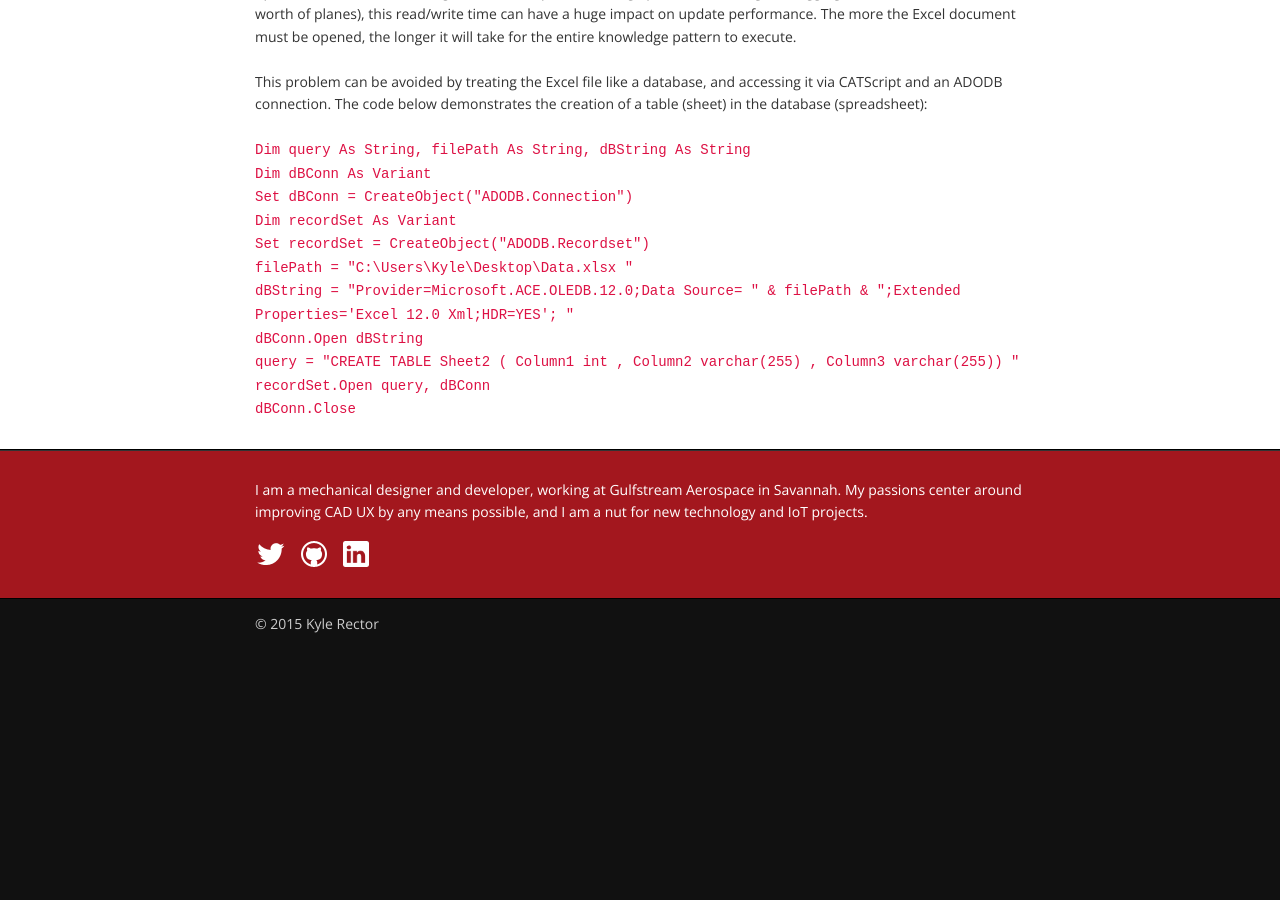
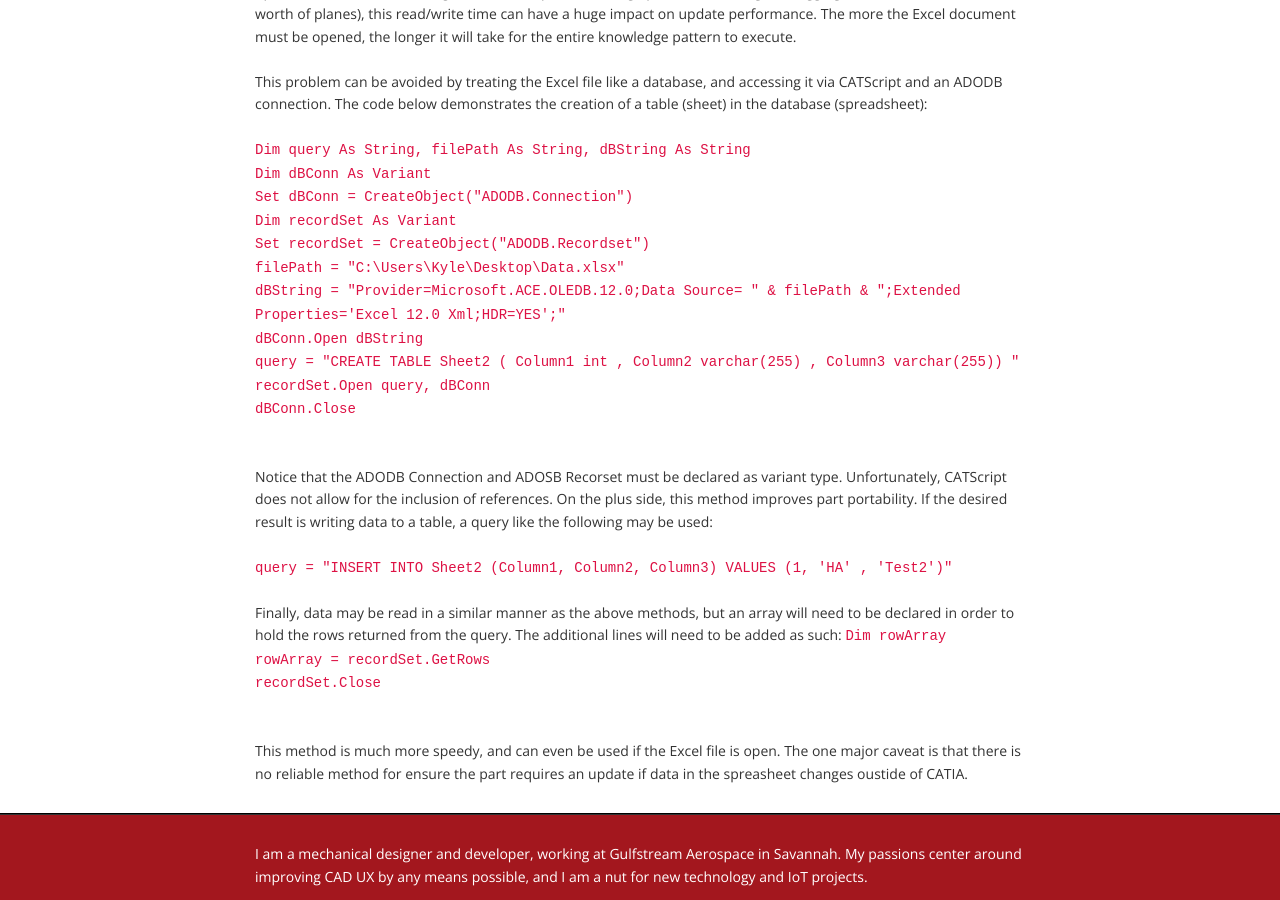
Before and after one commit to KyleARector/KyleARector.github.io, a Jekyll site: the page built from _posts/2015-03-31-CATIA_Design_Table_ADODB.md, in a window 1280 px wide and 900 px high, scrolled down 920 px. Built offline with Jekyll 4.4.1, drawn with Linux system fonts in a browser that asks for light colours; before the commit the page ends 1569 px from its top, so only the background shows below that.

Commit message:
Post 5 final updates

```diff
--- a/_posts/2015-03-31-CATIA_Design_Table_ADODB.md
+++ b/_posts/2015-03-31-CATIA_Design_Table_ADODB.md
@@ -19,11 +19,24 @@ Dim dBConn As Variant<br/>
 Set dBConn = CreateObject(&quot;ADODB.Connection&quot;)<br/>
 Dim recordSet As Variant<br/>
 Set recordSet = CreateObject(&quot;ADODB.Recordset&quot;)<br/>
-filePath =  &quot;C:\Users\Kyle\Desktop\Data.xlsx &quot;<br/>
-dBString =  &quot;Provider=Microsoft.ACE.OLEDB.12.0;Data Source= &quot; & filePath &  &quot;;Extended Properties='Excel 12.0 Xml;HDR=YES'; &quot;<br/>
+filePath =  &quot;C:\Users\Kyle\Desktop\Data.xlsx&quot;<br/>
+dBString =  &quot;Provider=Microsoft.ACE.OLEDB.12.0;Data Source= &quot; & filePath &  &quot;;Extended Properties='Excel 12.0 Xml;HDR=YES';&quot;<br/>
 dBConn.Open dBString<br/>
 query =  &quot;CREATE TABLE Sheet2 ( Column1 int , Column2 varchar(255) , Column3 varchar(255)) &quot;<br/>
 recordSet.Open query, dBConn<br/>
 dBConn.Close<br/>
 </code>
+<br/><br/>
+Notice that the ADODB Connection and ADOSB Recorset must be declared as variant type. Unfortunately, CATScript does not allow for the inclusion of references. On the plus side, this method improves part portability. If the desired result is writing data to a table, a query like the following may be used:
+<br/><br/>
+<code>query = &quot;INSERT INTO Sheet2 (Column1, Column2, Column3) VALUES (1, 'HA' , 'Test2')&quot;
+</code>
+<br/><br/>
+Finally, data may be read in a similar manner as the above methods, but an array will need to be declared in order to hold the rows returned from the query. The additional lines will need to be added as such:
+<code>Dim rowArray<br/>
+rowArray = recordSet.GetRows<br/>
+recordSet.Close<br/>
+</code>
+<br/><br/>
+This method is much more speedy, and can even be used if the Excel file is open. The one major caveat is that there is no reliable method for ensure the part requires an update if data in the spreasheet changes oustide of CATIA.
 </p>
```
